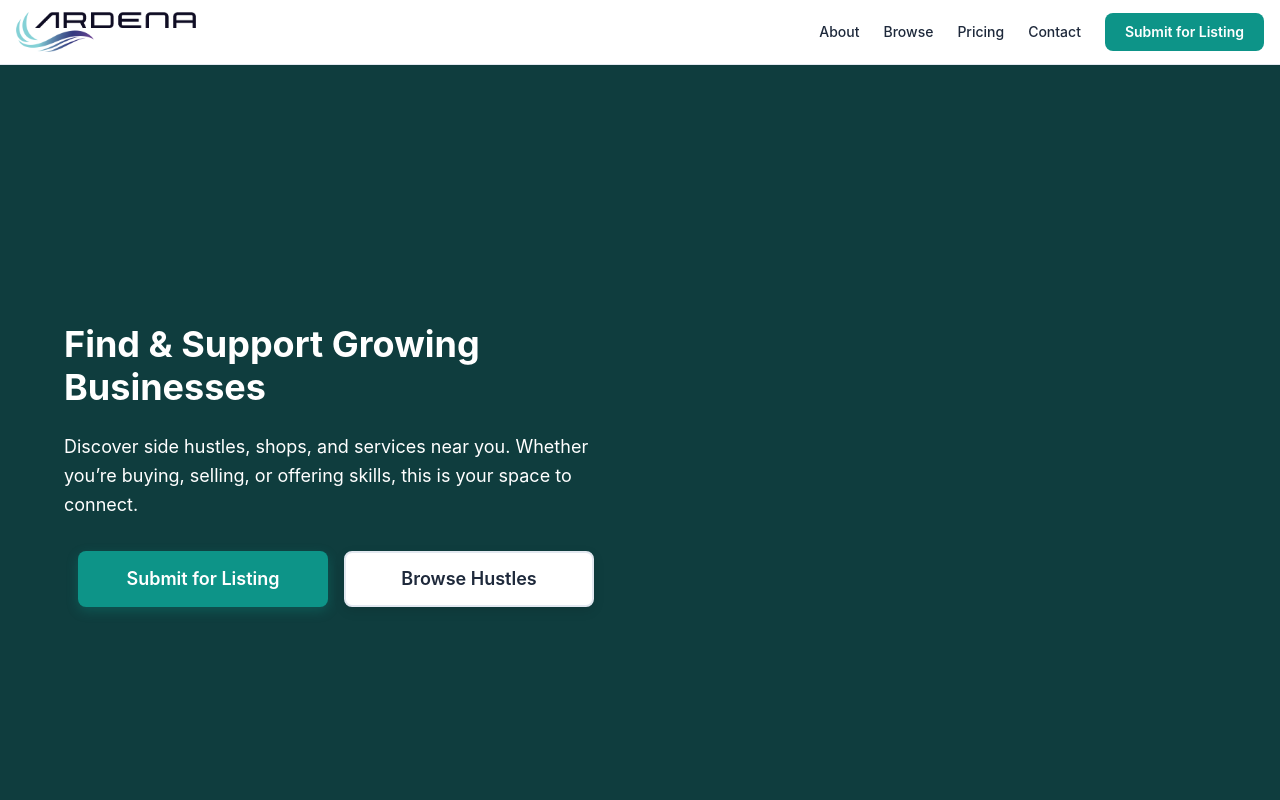
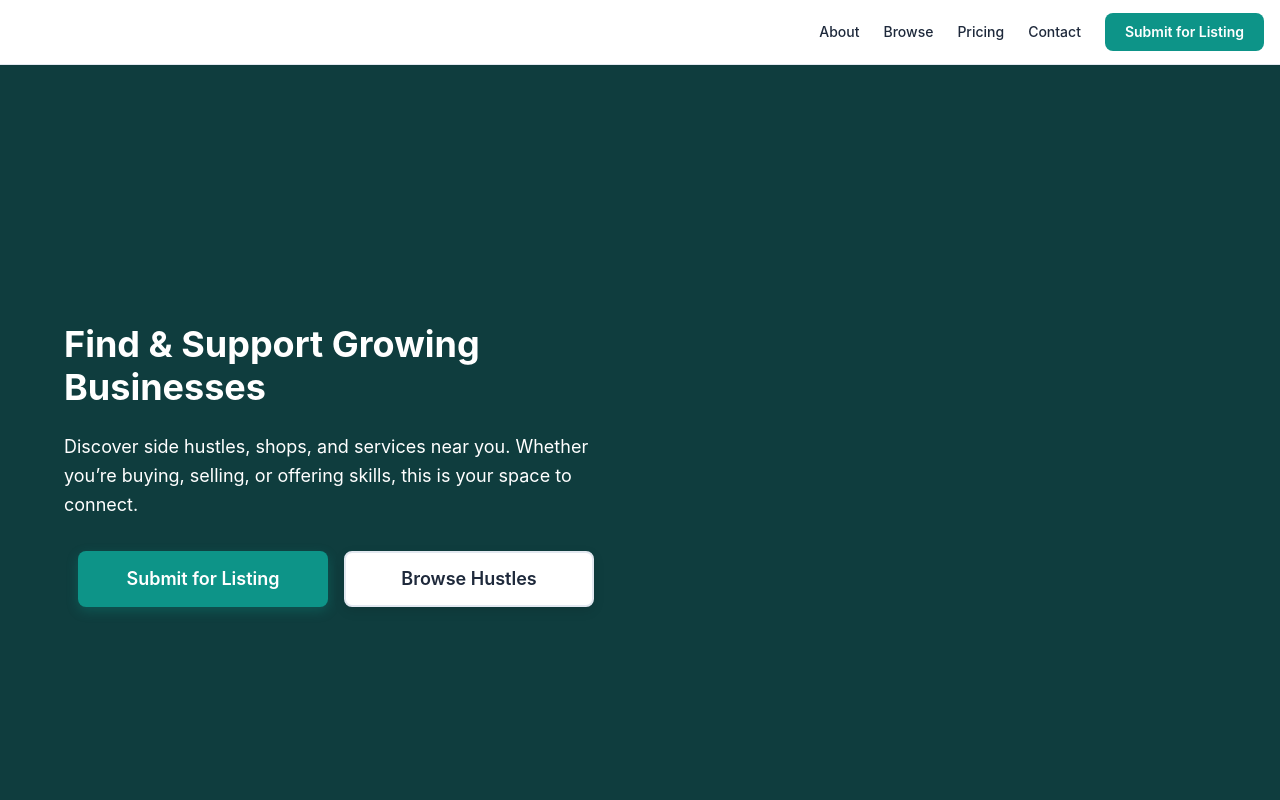
Before and after one commit to Deon62/hub, a plain HTML site: page index.html in a window 1280 px wide. Shown: the top 800 px of the page. Drawn offline with Linux system fonts and the light colour scheme.

Commit message:
removed logo

```diff
--- a/index.html
+++ b/index.html
@@ -13,7 +13,7 @@
         <nav class="nav" role="navigation" aria-label="Main navigation">
             <div class="nav-container">
                 <div class="logo">
-                    <img src="assets/logo.png" alt="Ardena" class="logo-img">
+                    <!-- <img src="assets/logo.png" alt="Ardena" class="logo-img"> -->
                 </div>
                 <div class="nav-links">
                     <a href="#about" class="nav-link">About</a>
```
Also changed, not shown: business-profile.html (+1 -1 lines), businesses.html (+1 -1 lines), dashboard.html (+1 -1 lines), pricing.html (+1 -1 lines), profile.html (+1 -1 lines).
